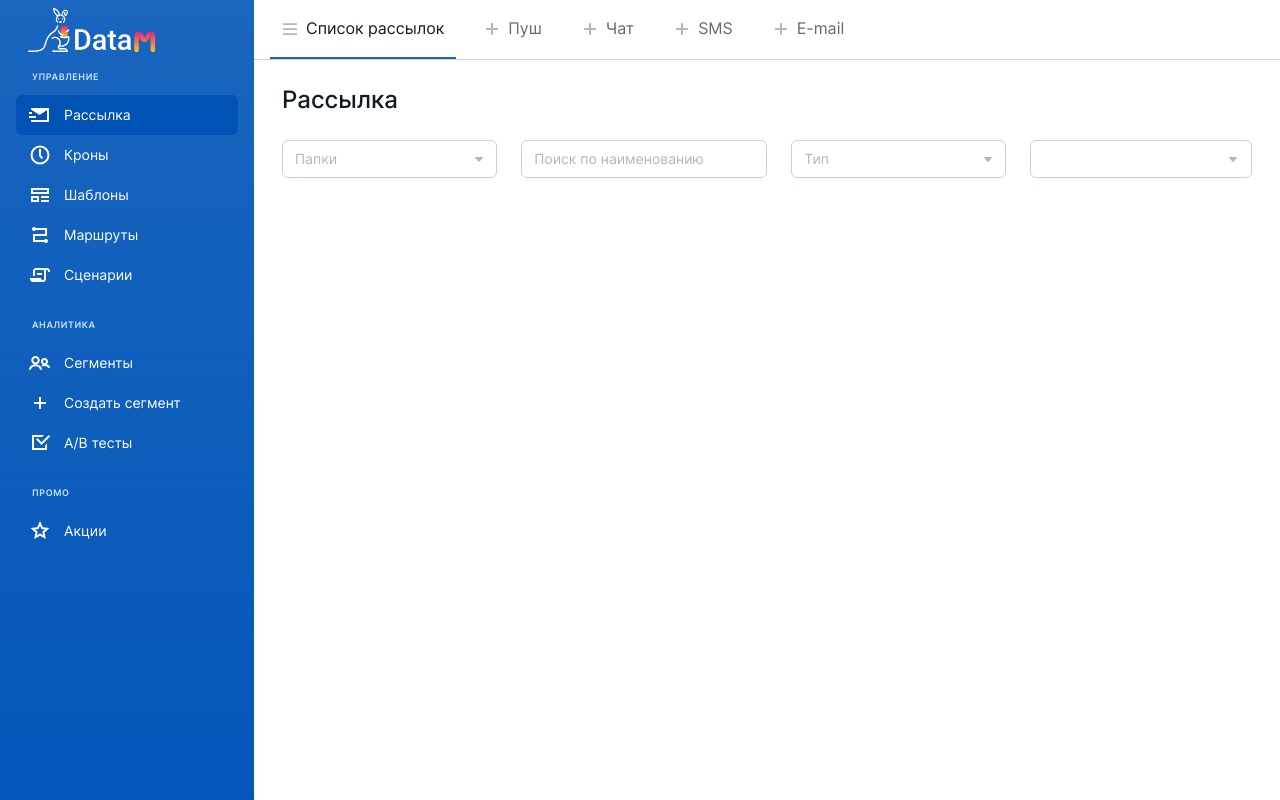
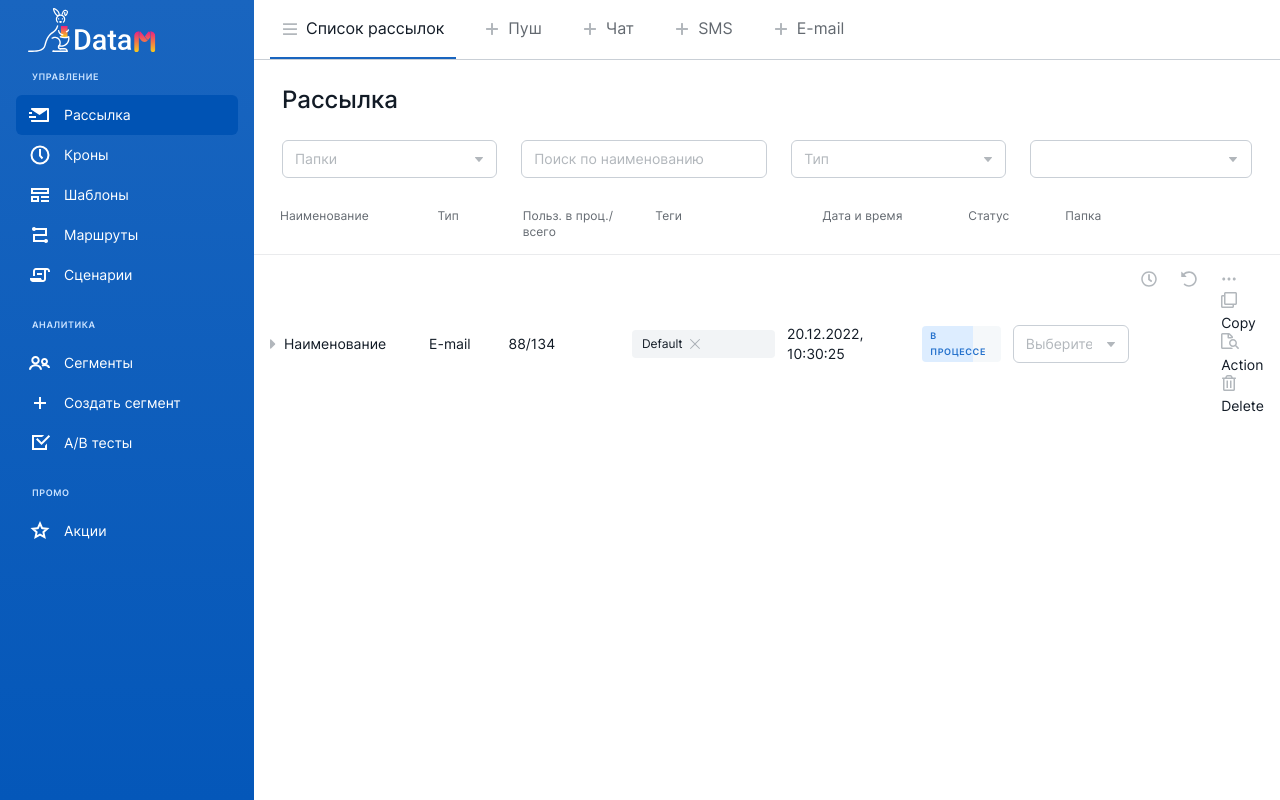
Before and after one commit to Rostick0/data_m, a React (Create React App) app: page /broadcast/list in a window 1280 px wide. Built offline with nearby package versions, Linux system fonts and the light colour scheme.

Commit message:
+add view list page in BoradcastList

```diff
--- a/src/app/styles/index.scss
+++ b/src/app/styles/index.scss
@@ -4,8 +4,8 @@
 @import './helpers';
 
 body {
+    color: var(--text_primary);
     font-family: var(--font-family-default);
-    // font-family: 'Inter';
     line-height: 1.33;
 }
 
--- a/src/pages/BroadcastList/BroadcastList.module.scss
+++ b/src/pages/BroadcastList/BroadcastList.module.scss
@@ -6,6 +6,49 @@
     &_filter {
         display: flex;
         column-gap: 24px;
-        margin-top: 20px;
+        margin: 20px 0 16px;
+    }
+
+    &__titles {
+        color: var(--text_secondary);
+        display: grid;
+        grid-gap: 12px;
+        grid-template-columns: 1.48fr 0.679fr 1.12fr 1.44fr 1.24fr 0.79fr 1.17fr 0.6fr;
+        font-size: 12px;
+        letter-spacing: 0.1px;
+        padding: 14px 12px;
+    }
+
+    &__title {
+        &:first-child {
+            padding-left: 14px;
+        }
+    }
+
+    &__item {
+        font-size: 14px;
+        line-height: 143%;
+        word-wrap: break-all;
+
+        &_short {
+            border-top: 1px solid var(--basic_sep);
+            display: grid;
+            align-items: center;
+            grid-gap: 12px;
+            grid-template-columns: 1.48fr 0.679fr 1.12fr 1.44fr 1.24fr 0.79fr 1.17fr 0.6fr;
+            padding: 16px;
+        }
+
+        &_name {
+            cursor: pointer;
+            display: flex;
+            align-items: center;
+            column-gap: 8px;
+        }
+
+        &_icons {
+            display: flex;
+            column-gap: 24px;
+        }
     }
 }
--- a/src/pages/BroadcastList/BroadcastList.tsx
+++ b/src/pages/BroadcastList/BroadcastList.tsx
@@ -10,6 +10,7 @@ import InputBox from '../../ui/InputBox/InputBox';
 import InputSwitch from '../../ui/InputSwitch/InputSwitch';
 import InputRadio from '../../ui/InputRadio/InputRadio';
 import SelectMulti from '../../ui/SelectMulti/SelectMulti';
+import InputTag from '../../ui/InputTag/InputTag';
 
 interface BroadcastListProps { }
 
@@ -40,6 +41,78 @@ const BroadcastList: FC<BroadcastListProps> = () => (
         <SelectMulti></SelectMulti>
       </div>
     </div>
+    <div className={styles.BroadcastList__titles}>
+      <div className={styles.BroadcastList__title}>Наименование</div>
+      <div className={styles.BroadcastList__title}>Тип</div>
+      <div className={styles.BroadcastList__title}>Польз. в проц./всего</div>
+      <div className={styles.BroadcastList__title}>Теги</div>
+      <div className={styles.BroadcastList__title}>Дата и время</div>
+      <div className={styles.BroadcastList__title}>Статус</div>
+      <div className={styles.BroadcastList__title}>Папка</div>
+    </div>
+    <ul className={styles.BroadcastList__list}>
+      <li className={styles.BroadcastList__item}>
+        <div className={styles.BroadcastList__item_short}>
+          <div className={styles.BroadcastList__item_name}>
+            <svg width="6" height="10" viewBox="0 0 6 10" fill="none" xmlns="http://www.w3.org/2000/svg">
+              <path d="M0 9.03125C0 9.59375 0.65625 9.875 1.0625 9.46875L5.0625 5.46875C5.3125 5.21875 5.3125 4.8125 5.0625 4.5625L1.0625 0.5625C0.65625 0.15625 0 0.4375 0 1V9.03125Z" fill="#142333" fill-opacity="0.33" />
+            </svg>
+            <div>Наименование</div>
+          </div>
+          <div className="">E-mail</div>
+          <div className="">88/134</div>
+          <div className=""><InputTag>Default</InputTag></div>
+          <div className="">20.12.2022, 10:30:25</div>
+          <div className="">
+            <Status
+              type="working"
+            ></Status>
+
+          </div>
+          <div className="">
+            <Select
+              placeholder="Выберите папку"
+            ></Select>
+          </div>
+          <div className={styles.BroadcastList__item_icons}>
+            <svg width="16" height="16" viewBox="0 0 16 16" fill="none" xmlns="http://www.w3.org/2000/svg">
+              <path d="M8 0.25C3.71875 0.25 0.25 3.71875 0.25 8C0.25 12.2812 3.71875 15.75 8 15.75C12.2812 15.75 15.75 12.2812 15.75 8C15.75 3.71875 12.2812 0.25 8 0.25ZM8 14.25C4.53125 14.25 1.75 11.4688 1.75 8C1.75 4.5625 4.53125 1.75 8 1.75C11.4375 1.75 14.25 4.5625 14.25 8C14.25 11.4688 11.4375 14.25 8 14.25ZM9.90625 11C10.0938 11.125 10.3125 11.0938 10.4375 10.9062L11.0312 10.125C11.1562 9.9375 11.125 9.71875 10.9375 9.59375L8.875 8.0625V3.625C8.875 3.4375 8.6875 3.25 8.5 3.25H7.5C7.28125 3.25 7.125 3.4375 7.125 3.625V8.78125C7.125 8.875 7.15625 9 7.25 9.0625L9.90625 11Z" fill="#142333" fill-opacity="0.33" />
+            </svg>
+            <svg width="16" height="16" viewBox="0 0 16 16" fill="none" xmlns="http://www.w3.org/2000/svg">
+              <path d="M0.875 0.90625C0.625 0.65625 0.25 0.84375 0.25 1.15625V5.625C0.25 5.84375 0.40625 6 0.625 6H5.09375C5.40625 6 5.59375 5.625 5.34375 5.375L3.65625 3.6875C4.75 2.5625 6.28125 1.875 8 1.875C11.375 1.875 14.125 4.625 14.125 8C14.125 11.4062 11.375 14.125 8 14.125C6.40625 14.125 5 13.5625 3.90625 12.5938C3.75 12.4688 3.53125 12.4688 3.40625 12.5938L2.78125 13.2188C2.625 13.375 2.625 13.625 2.78125 13.7812C4.15625 15 6 15.75 8 15.75C12.25 15.75 15.7188 12.3125 15.75 8.03125C15.75 3.75 12.25 0.25 7.96875 0.25C5.84375 0.25 3.90625 1.125 2.5 2.53125L0.875 0.90625Z" fill="#142333" fill-opacity="0.33" />
+            </svg>
+            <div>
+              <svg width="16" height="16" viewBox="0 0 16 16" fill="none" xmlns="http://www.w3.org/2000/svg">
+                <path d="M9.5 8C9.5 7.1875 8.8125 6.5 8 6.5C7.15625 6.5 6.5 7.1875 6.5 8C6.5 8.84375 7.15625 9.5 8 9.5C8.8125 9.5 9.5 8.84375 9.5 8ZM13.25 6.5C12.4062 6.5 11.75 7.1875 11.75 8C11.75 8.84375 12.4062 9.5 13.25 9.5C14.0625 9.5 14.75 8.84375 14.75 8C14.75 7.1875 14.0625 6.5 13.25 6.5ZM2.75 6.5C1.90625 6.5 1.25 7.1875 1.25 8C1.25 8.84375 1.90625 9.5 2.75 9.5C3.5625 9.5 4.25 8.84375 4.25 8C4.25 7.1875 3.5625 6.5 2.75 6.5Z" fill="#142333" fill-opacity="0.33" />
+              </svg>
+              <ul className={styles.BroadcastList__item_menu}>
+                <li className={styles.BroadcastList__item_menu_item}>
+                  <svg width="16" height="16" viewBox="0 0 16 16" fill="none" xmlns="http://www.w3.org/2000/svg">
+                    <path d="M14.5 0H4.5C3.65625 0 3 0.6875 3 1.5V3H1.5C0.65625 3 0 3.6875 0 4.5V14.5C0 15.3438 0.65625 16 1.5 16H11.5C12.3125 16 13 15.3438 13 14.5V13H14.5C15.3125 13 16 12.3438 16 11.5V1.5C16 0.6875 15.3125 0 14.5 0ZM11.3125 14.5H1.6875C1.5625 14.5 1.5 14.4375 1.5 14.3125V4.6875C1.5 4.59375 1.5625 4.5 1.6875 4.5H3V11.5C3 12.3438 3.65625 13 4.5 13H11.5V14.3125C11.5 14.4375 11.4062 14.5 11.3125 14.5ZM14.3125 11.5H4.6875C4.5625 11.5 4.5 11.4375 4.5 11.3125V1.6875C4.5 1.59375 4.5625 1.5 4.6875 1.5H14.3125C14.4062 1.5 14.5 1.59375 14.5 1.6875V11.3125C14.5 11.4375 14.4062 11.5 14.3125 11.5Z" fill="#142333" fill-opacity="0.33" />
+                  </svg>
+                  <div>Copy</div>
+                </li>
+                <li className={styles.BroadcastList__item_menu_item}>
+                  <svg width="18" height="17" viewBox="0 0 18 17" fill="none" xmlns="http://www.w3.org/2000/svg">
+                    <path d="M17.8438 14.8125L15.2812 12.25C15.6875 11.6875 15.9688 10.6875 15.9688 10C15.9688 7.8125 14.1875 6 11.9688 6C9.78125 6 7.96875 7.8125 7.96875 10C7.96875 12.2188 9.78125 14 11.9688 14C12.6562 14 13.6562 13.7188 14.2188 13.3125L16.7812 15.875C16.8438 15.9375 17.0312 16.0312 17.125 16.0312C17.25 16.0312 17.4062 15.9375 17.5 15.875L17.8438 15.5C17.9062 15.4375 17.9688 15.2812 17.9688 15.1562C17.9688 15.0625 17.9062 14.875 17.8438 14.8125ZM12 12.5C10.5938 12.5 9.5 11.4062 9.5 10C9.5 8.625 10.5938 7.5 12 7.5C13.375 7.5 14.5 8.625 14.5 10C14.4688 11.4062 13.375 12.5 12 12.5ZM1.5 14.5V1.53125H6.5V4.78125C6.5 5.1875 6.8125 5.53125 7.21875 5.53125H7.25H9.84375C10.5 5.21875 11.2188 5.03125 12 5.03125V4.125C11.9688 3.8125 11.7812 3.3125 11.5312 3.0625L8.9375 0.46875C8.6875 0.21875 8.21875 0.03125 7.875 0H1.5C0.65625 0.03125 0 0.6875 0 1.53125V14.5C0 15.3438 0.65625 16 1.5 16H10.5C11.0625 16 11.7188 15.5625 11.9062 15C11.3125 15 10.375 14.7812 9.84375 14.5H1.5ZM8 1.625L10.375 4.03125H8V1.625Z" fill="#142333" fill-opacity="0.33" />
+                  </svg>
+                  <div>Action</div>
+                </li>
+                <li className={styles.BroadcastList__item_menu_item}>
+                  <svg width="16" height="16" viewBox="0 0 16 16" fill="none" xmlns="http://www.w3.org/2000/svg">
+                    <path d="M9.375 13H10.125C10.3125 13 10.5 12.8438 10.5 12.625V5.875C10.5 5.6875 10.3125 5.5 10.125 5.5H9.375C9.15625 5.5 9 5.6875 9 5.875V12.625C9 12.8438 9.15625 13 9.375 13ZM14.5 2.5H11.9062L10.8438 0.75C10.5938 0.34375 10.0312 0 9.5625 0H6.40625C5.9375 0 5.375 0.34375 5.125 0.75L4.0625 2.5H1.5C1.21875 2.5 1 2.75 1 3V3.5C1 3.78125 1.21875 4 1.5 4H2V14.5C2 15.3438 2.65625 16 3.5 16H12.5C13.3125 16 14 15.3438 14 14.5V4H14.5C14.75 4 15 3.78125 15 3.5V3C15 2.75 14.75 2.5 14.5 2.5ZM6.34375 1.59375C6.375 1.5625 6.46875 1.5 6.5 1.5H6.53125H9.46875C9.5 1.5 9.59375 1.5625 9.625 1.59375L10.1562 2.5H5.8125L6.34375 1.59375ZM12.5 14.5H3.5V4H12.5V14.5ZM5.875 13H6.625C6.8125 13 7 12.8438 7 12.625V5.875C7 5.6875 6.8125 5.5 6.625 5.5H5.875C5.65625 5.5 5.5 5.6875 5.5 5.875V12.625C5.5 12.8438 5.65625 13 5.875 13Z" fill="#142333" fill-opacity="0.33" />
+                  </svg>
+                  <div>Delete</div>
+                </li>
+              </ul>
+            </div>
+          </div>
+        </div>
+        <div className={styles.BroadcastList__item_info}>
+
+        </div>
+      </li>
+    </ul>
   </div>
 );
 
--- /dev/null
+++ b/src/ui/Tag/Tag.module.scss
@@ -0,0 +1,7 @@
+.Tag {
+    background-color: var(--basic_background);
+    border-radius: 4px;
+    font-size: 12px;
+    letter-spacing: 0.1px;
+    padding: 6px 10px;
+}
```
Also changed, not shown: src/ui/Tag/Tag.tsx (added, +14 -0 lines).
